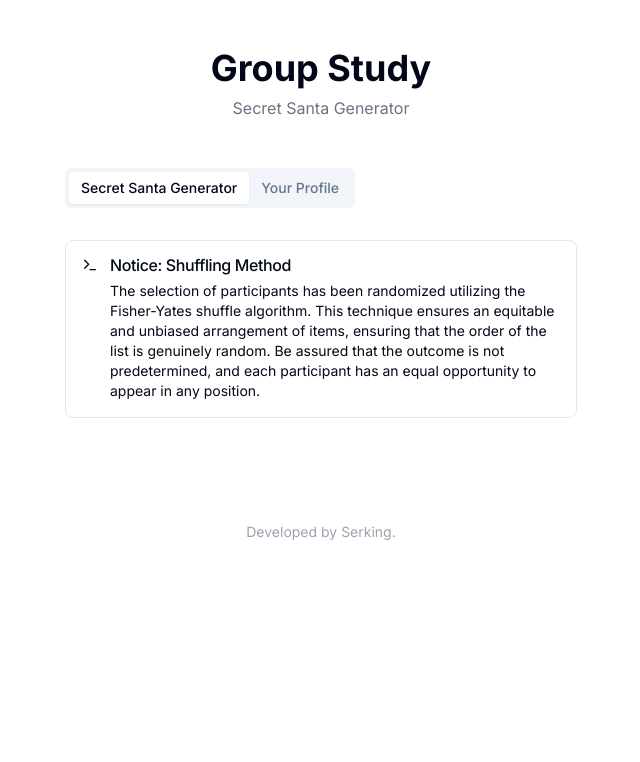
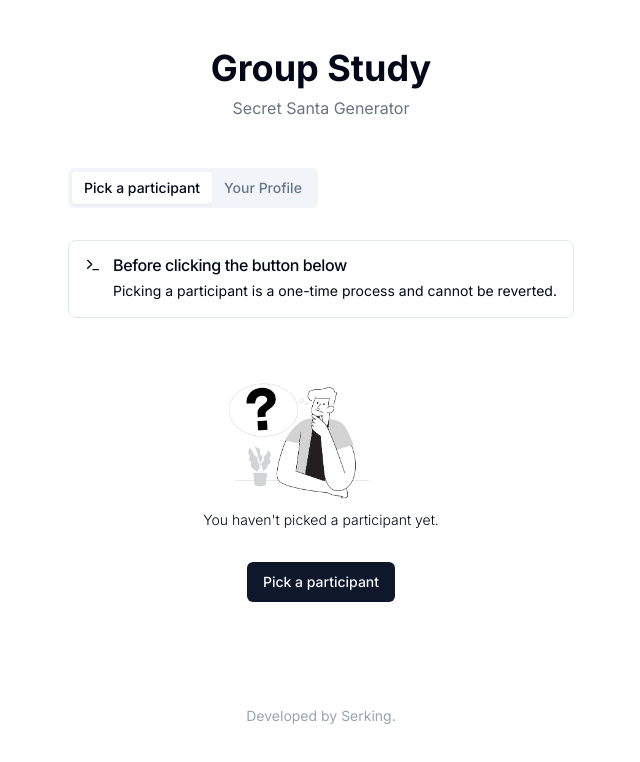
Before and after one commit to kingdeorayom/group-study-secret-santa, a Next.js app: page /home in a window 1280 px wide. Shown: the top 762 px of the page, without its empty margins (319-959 px from the left). Built offline with nearby package versions, Linux system fonts and the light colour scheme; sample sign-in values are in the browser's storage.

Commit message:
update: artificial secret santa generator

```diff
--- a/app/home/page.js
+++ b/app/home/page.js
@@ -30,7 +30,7 @@ const Home = () => {
         <Layout>
             <Tabs defaultValue="secretSantaGenerator" className="mb-20">
                 <TabsList className="mb-6">
-                    <TabsTrigger value="secretSantaGenerator">Secret Santa Generator</TabsTrigger>
+                    <TabsTrigger value="secretSantaGenerator">Pick a participant</TabsTrigger>
                     <TabsTrigger value="profile">Your Profile</TabsTrigger>
                 </TabsList>
                 <TabsContent value="secretSantaGenerator">
--- a/components/Profile.js
+++ b/components/Profile.js
@@ -175,7 +175,7 @@ const Profile = ({ isLoggedIn, setIsLoggedIn, router }) => {
                                 {userData.name}
                             </CardDescription>
                         </div>
-                        <Button onClick={handleLogout} className="bg-red-700">Log out</Button>
+                        <Button onClick={handleLogout} className="bg-red-700 hover:bg-red-800">Log out</Button>
                     </div>
                 </CardHeader>
                 <Separator />
@@ -190,8 +190,9 @@ const Profile = ({ isLoggedIn, setIsLoggedIn, router }) => {
                 <CardHeader>
                     <div className="flex justify-between items-center">
                         <div className='flex-1'>
-                            <CardTitle className="mb-1">My Wishlist</CardTitle>
-                            <CardDescription>A wishlist will assist the participant who picks you in making a thoughtful gift choice.</CardDescription>
+                            <CardTitle className="mb-2">My Wishlist</CardTitle>
+                            <CardDescription>{`A wishlist will assist the participant who picks you in making a thoughtful gift choice.`}</CardDescription>
+                            {/* <CardDescription className="mt-2">{`Note that you won't be able to add a wishlist five days before the event date.`}</CardDescription> */}
                         </div>
 
                         <Dialog>
@@ -278,15 +279,15 @@ const Profile = ({ isLoggedIn, setIsLoggedIn, router }) => {
 
             {
                 wishlist.length === 0 ? (
-                    <div className="flex justify-center text-center mt-10 mb-3">
+                    <div className="flex justify-center text-center mt-12 mb-3">
                         <div>
                             <Image
                                 src={question_flatline}
-                                className='w-48 h-32 object-cover mb-2'
+                                className='w-48 h-32 object-cover mb-4'
                                 alt='Question Flatline'
                             />
                             <Label className="text-sm font-light">
-                                Your wishlist is empty
+                                Your wishlist is empty.
                             </Label>
                         </div>
                     </div>
--- a/components/SecretSantaGenerator.js
+++ b/components/SecretSantaGenerator.js
@@ -1,21 +1,163 @@
 'use client'
 
-import React from 'react'
+import React, { useState } from 'react'
 import { Alert, AlertDescription, AlertTitle } from './ui/alert'
 import { Terminal } from 'lucide-react'
+import { Button } from './ui/button'
+import Image from 'next/image'
+import { Label } from './ui/label'
+import question_flatline from '../public/question-flatline.png'
+import drawing from '../public/drawing.gif'
+import {
+    Dialog,
+    DialogContent,
+    DialogDescription,
+    DialogFooter,
+    DialogHeader,
+    DialogTitle,
+    DialogTrigger,
+} from "@/components/ui/dialog"
+import { Input } from './ui/input'
+import { Card, CardContent, CardDescription, CardFooter, CardHeader, CardTitle } from "@/components/ui/card"
+import { Separator } from './ui/separator'
+import { Badge } from './ui/badge'
+import Link from 'next/link'
+
 
 const SecretSantaGenerator = () => {
+
+    const [isPicking, setIsPicking] = useState(false)
+    const [hasPicked, setHasPicked] = useState(false)
+
+    const handlePick = () => {
+
+        setIsPicking(true)
+
+        setTimeout(() => {
+            setIsPicking(false)
+            setHasPicked(true)
+        }, 1000);
+    }
+
     return (
         <section className="max-w-lg mx-auto">
 
-            <Alert>
-                <Terminal className="h-4 w-4" />
-                {/* <AlertTitle className="mb-2">**Notice: Shuffling Method**</AlertTitle> */}
-                <AlertTitle className="mb-2">Notice: Shuffling Method</AlertTitle>
-                <AlertDescription>
-                    The selection of participants has been randomized utilizing the Fisher-Yates shuffle algorithm. This technique ensures an equitable and unbiased arrangement of items, ensuring that the order of the list is genuinely random. Be assured that the outcome is not predetermined, and each participant has an equal opportunity to appear in any position.
-                </AlertDescription>
-            </Alert>
+            {
+                hasPicked ?
+                    <Card className="w-full">
+                        <CardHeader>
+                            <div className="flex justify-between items-center">
+                                <div>
+                                    <CardDescription className="mb-3">
+                                        The participant you picked was...
+                                    </CardDescription>
+                                    <CardTitle className="mb-1">
+                                        catastrophic catastrophe
+                                    </CardTitle>
+                                </div>
+                            </div>
+                        </CardHeader>
+                        <Separator />
+                        <CardFooter className="flex justify-between mt-5">
+                            <Label className="font-light text-xs">
+                                {"Be sure to give them a considerate gift, and take a look at their wishlist if they've included one for reference."}
+                            </Label>
+                        </CardFooter>
+                    </Card> : null
+            }
+
+            {
+                hasPicked ? <Alert className="mt-5">
+                    <Terminal className="h-4 w-4" />
+                    <AlertTitle className="mb-2">Notice: Shuffling Method</AlertTitle>
+                    <AlertDescription>
+                        The selection of participants has been randomized utilizing the Fisher-Yates shuffle algorithm. This technique ensures an equitable and unbiased arrangement of participants, ensuring that the order of the participants is genuinely random. Be assured that the outcome is not predetermined, and each participant has an equal opportunity to appear in any position.
+                    </AlertDescription>
+                </Alert> : null
+            }
+
+            {
+                hasPicked ?
+                    <Card className="w-full mt-5">
+                        <CardHeader>
+                            <div className="flex justify-between items-center">
+                                <div>
+                                    <CardTitle className="mb-1">
+                                        {"catastrophic catastrophe's wishlist"}
+                                    </CardTitle>
+                                </div>
+                            </div>
+                        </CardHeader>
+                        <Separator />
+                        <CardFooter className="flex justify-between mt-5">
+                            <Label className="font-light text-xs">
+                                {"Feel free to periodically check the app while the event hasn't started, as catastrophic catastrophe might update their wishlist if they haven't done so already."}
+                            </Label>
+                        </CardFooter>
+                    </Card> : null
+            }
+
+            {
+                hasPicked ?
+                    <Card className="w-full mt-4">
+                        <CardContent className="mt-3">
+                            <div className="py-1 rounded-lg">
+                                <Badge variant="outline">{`High Priority`}</Badge>
+                                <p className="font-semibold mt-2">{`Wishlist 1`}</p>
+                                <Separator className="mt-3 mb-4" />
+                                <p className="text-xs mt-2 font-semibold me-1">Where you can buy:</p>
+
+                            </div>
+                        </CardContent>
+                    </Card> : null
+            }
+
+            {
+                !hasPicked && !isPicking ? (
+                    <Alert>
+                        <Terminal className="h-4 w-4" />
+                        <AlertTitle className="mb-2">Before clicking the button below</AlertTitle>
+                        <AlertDescription>
+                            Picking a participant is a one-time process and cannot be reverted.
+                        </AlertDescription>
+                    </Alert>
+                ) : null
+            }
+
+            {
+                isPicking ?
+                    (
+                        <div className='mt-14 flex justify-center text-center'>
+                            <div>
+                                <Image
+                                    src={drawing}
+                                    className='w-64 h-64'
+                                    alt='Picking participant'
+                                />
+                                <p className="text-sm font-light">
+                                    Picking a participant. Please wait.
+                                </p>
+                            </div>
+                        </div>
+                    ) :
+                    (
+                        !hasPicked ? <div className='mt-14 flex justify-center text-center'>
+                            <div>
+                                <Image
+                                    src={question_flatline}
+                                    className='w-48 h-32 object-cover mb-2'
+                                    alt='Question Flatline'
+                                />
+                                <p className="text-sm font-light mb-8">
+                                    {"You haven't picked a participant yet."}
+                                </p>
+
+                                <Button onClick={handlePick}>Pick a participant</Button>
+
+                            </div>
+                        </div> : null
+                    )
+            }
 
         </section>
     )
--- a/components/forms/RegistrationForm.js
+++ b/components/forms/RegistrationForm.js
@@ -112,7 +112,7 @@ const RegistrationForm = () => {
                                     <Input placeholder="Enter your real name" {...field} />
                                 </FormControl>
                                 <FormDescription className="text-xs mx-1">
-                                    To ensure a smooth Secret Santa process, please provide your real name. It helps in matching participants accurately.
+                                    {"To ensure a smooth Secret Santa process, please provide your real name. It helps in matching participants accurately. Also note that you won't be able to change this later."}
                                 </FormDescription>
                                 <FormMessage />
                             </FormItem>
@@ -127,6 +127,9 @@ const RegistrationForm = () => {
                                 <FormControl>
                                     <Input placeholder="Enter your code name" {...field} />
                                 </FormControl>
+                                <FormDescription className="text-xs mx-1">
+                                    {"You won't be able to change this later."}
+                                </FormDescription>
                                 <FormMessage />
                             </FormItem>
                         )}
@@ -140,6 +143,9 @@ const RegistrationForm = () => {
                                 <FormControl>
                                     <Input placeholder="Enter your password" type={isPasswordShown ? "text" : "password"} {...field} />
                                 </FormControl>
+                                <FormDescription className="text-xs mx-1">
+                                    {"You won't be able to change this later."}
+                                </FormDescription>
                                 <FormMessage />
                             </FormItem>
                         )}
```
Also changed, not shown: public/drawing.gif (added).
